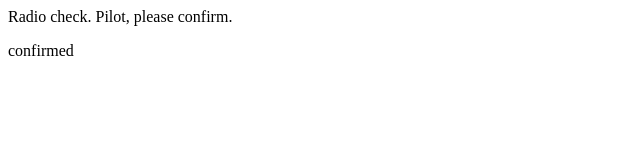
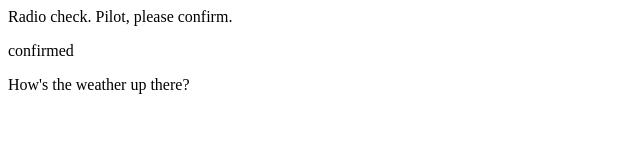
Before and after one commit to exclamationkate/communication-log, a plain HTML site: page index.html in a window 1280 px wide. Shown: the whole page, without its empty margins (0-640 px from the left). Drawn offline with Linux system fonts and the light colour scheme.

Commit message:
Added third line to communication.

```diff
--- a/index.html
+++ b/index.html
@@ -2,5 +2,6 @@
 <body>
    <p>Radio check. Pilot, please confirm.</p>
    <p>confirmed</p>
+   <p>How's the weather up there?</p>
 </body>
 </html>
```
